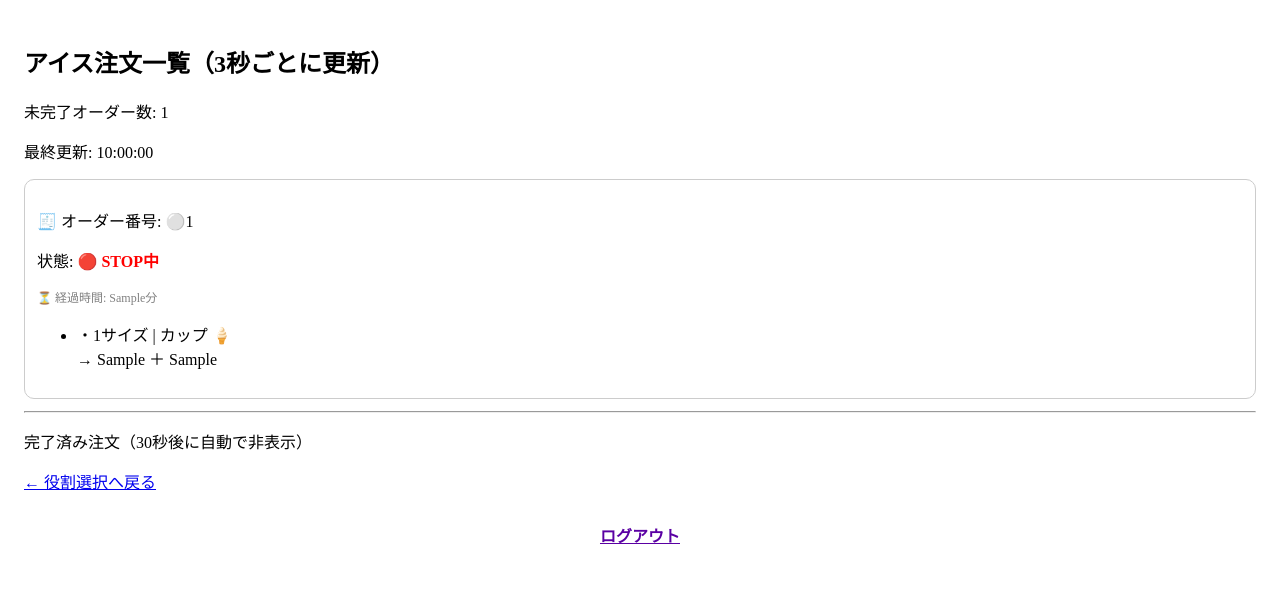
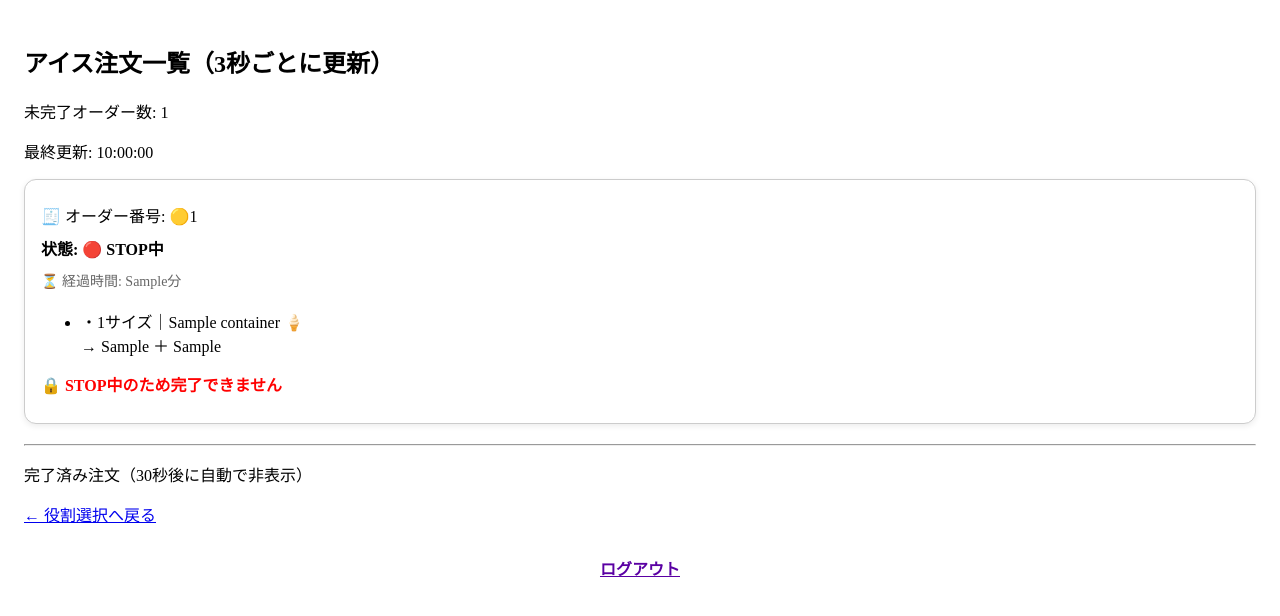
Before and after one commit to Yujiro-Muraoka/ice-order-system, a Django app: template orders/templates/orders/ice.html in a window 1280 px wide. Shown: the top 616 px of the page. Run offline with Django 5.2, Linux system fonts and the light colour scheme; the template is opened without the code that fills it: most values are stand-ins (such as "Sample title", 1, 10 or a date in 2020).

Commit message:
first deploy

```diff
--- a/orders/templates/orders/ice.html
+++ b/orders/templates/orders/ice.html
@@ -10,18 +10,36 @@
       padding: 16px;
     }
     .order-card {
-      border: 1px solid #ccc; border-radius: 10px;
-      padding: 12px; margin: 12px 0;
+      background-color: #fff;
+      border: 1.5px solid #ccc;
+      border-radius: 12px;
+      padding: 16px;
+      margin-bottom: 20px;
+      box-shadow: 0 2px 6px rgba(0,0,0,0.08);
+    }
+    .order-card p {
+      margin: 8px 0;
+      line-height: 1.6;
+    }
+    .order-card .status-line {
+      margin-top: 8px;
+      font-weight: bold;
+    }
+    .order-card .elapsed-time {
+      margin: 4px 0 10px 0;
+      color: #666;
+      font-size: 14px;
     }
     .complete-button {
-      padding: 16px;
-      font-size: 18px;
+      margin-top: 12px;
+      padding: 14px;
+      font-size: 16px;
       font-weight: bold;
       width: 100%;
-      background-color: #2196F3; /* 🔵 ブルー */
+      border-radius: 10px;
+      background-color: #2196F3;
       color: white;
       border: none;
-      border-radius: 10px;
       cursor: pointer;
       box-shadow: 0 2px 6px rgba(0,0,0,0.15);
       transition: background-color 0.2s ease, transform 0.1s ease;
@@ -44,35 +62,35 @@
 
   {% for group_id, orders in grouped_orders.items %}
 <div class="order-card">
-<p>🧾 オーダー番号:
-  {% if orders.0.clip_color == 'yellow' %}🟡{% else %}⚪️{% endif %}{{ orders.0.clip_number }}
-</p>
-
-  <p>
+  <p>🧾 オーダー番号: 🟡{{ orders.0.clip_number }}</p>
+  <p class="status-line">
     状態:
     {% if orders.0.status == 'ok' %}
-      <span class="status-ok">🟢 作成OK</span>
+      🟢 作成OK
     {% elif orders.0.status == 'stop' %}
-      <span class="status-stop">🔴 STOP中{% if orders.0.is_auto_stopped %}（自動）{% endif %}</span>
+      🔴 STOP中
+      {% if orders.0.is_auto_stopped %}<span style="color: red;">（自動）</span>{% endif %}
     {% endif %}
   </p>
 
-    <p class="countdown-text">⏳ 経過時間: {{ orders.0.elapsed_minutes }}分 </p>
+  <p class="elapsed-time">⏳ 経過時間: {{ orders.0.elapsed_minutes }}分</p>
+
   <ul>
     {% for order in orders %}
-      <li>
-        ・{{ order.size }}サイズ | {{ order.container|yesno:"カップ,コーン" }} 🍦<br>
+      <li>・{{ order.size }}サイズ｜{{ order.container }} 🍦<br>
           → {{ order.flavor1 }}{% if order.flavor2 %} ＋ {{ order.flavor2 }}{% endif %}
       </li>
     {% endfor %}
   </ul>
     {% if orders.0.status != 'stop' %}
       <form method="post" action="/complete_group/{{ orders.0.group_id }}/">
-
-
         {% csrf_token %}
-      <button type="submit" class="complete-button">このオーダーを完了</button>
+        <button type="submit" class="complete-button">✅ このオーダーを完了</button>
       </form>
+    {% else %}
+      <p style="color: red; font-weight: bold; margin-top: 12px;">
+        🔒 STOP中のため完了できません
+      </p>
     {% endif %}
   </div>
 {% endfor %}
```
Also changed, not shown: db.sqlite3. Lines whose indentation alone changed are shown as unchanged.
